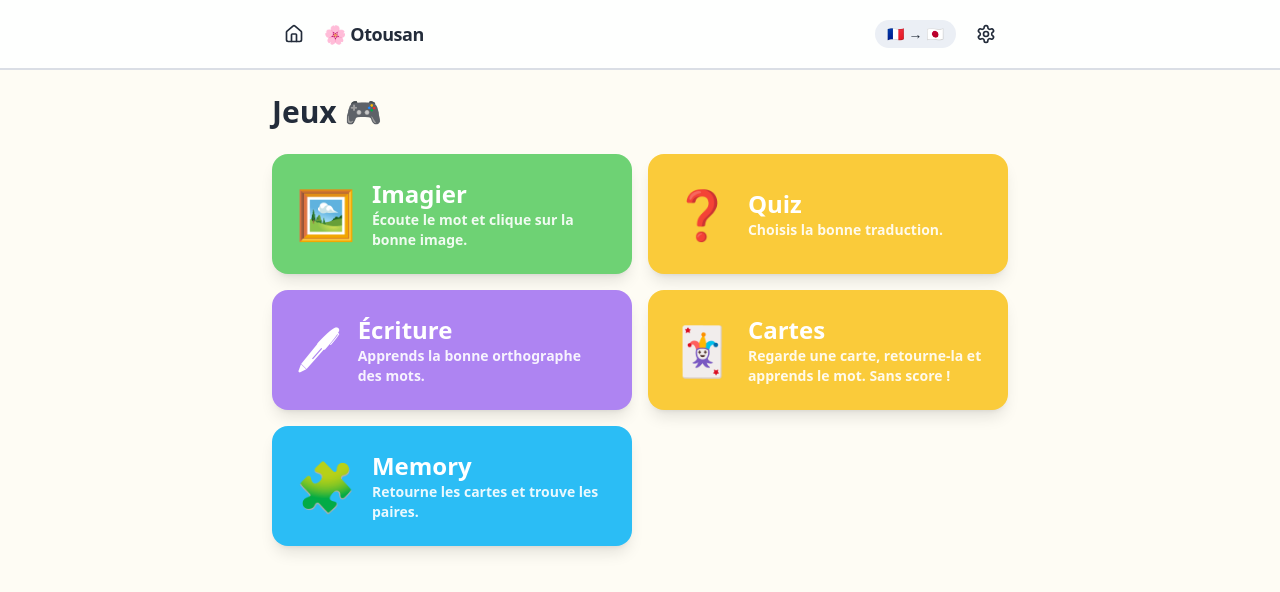
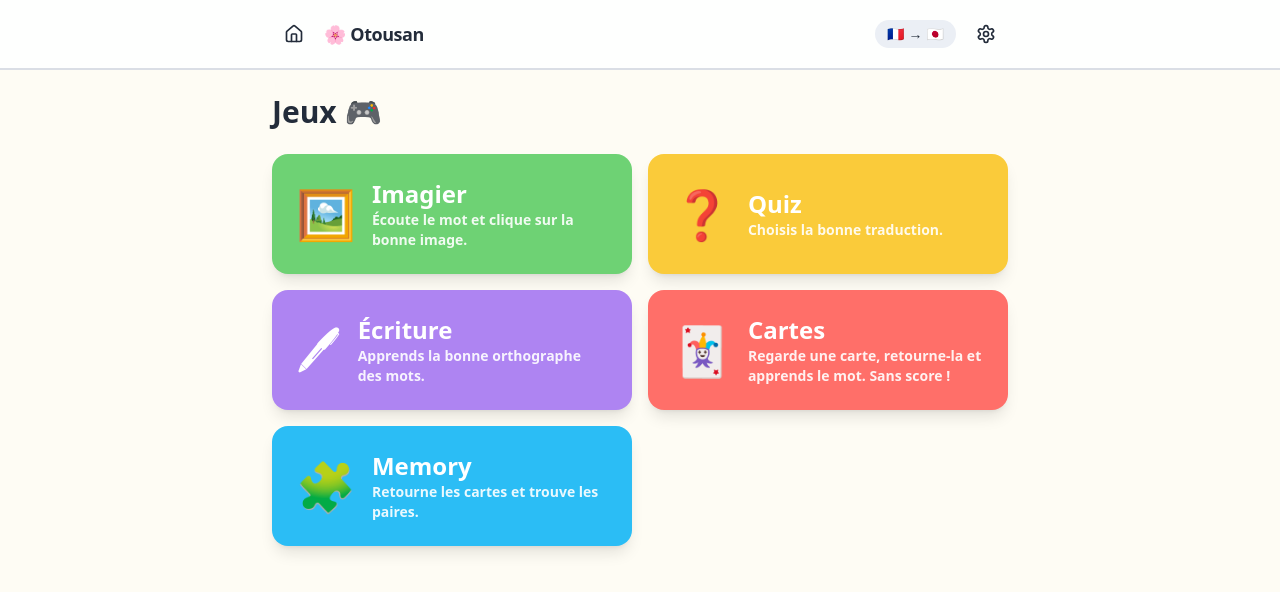
Before and after one commit to VivicatcHub/OtousanProjectReborn, a React (Vite) app: page /games in a window 1280 px wide. Both pictures are taken after a click on the button "C'est parti ! 🚀". Shown: the top 592 px of the page. Built offline with nearby package versions, Linux system fonts and the light colour scheme.

Commit message:
feat: change card color

```diff
--- a/src/index.css
+++ b/src/index.css
@@ -9,6 +9,7 @@
   --color-grass: oklch(0.78 0.16 145); /* green */
   --color-sun: oklch(0.86 0.16 90); /* yellow */
   --color-grape: oklch(0.7 0.16 300); /* purple */
+  --color-mint: oklch(0.8 0.13 185); /* teal */
 
   --color-background: oklch(0.99 0.01 95);
   --color-foreground: oklch(0.29 0.03 260);
--- a/src/pages/Games.jsx
+++ b/src/pages/Games.jsx
@@ -19,7 +19,7 @@ const GAMES = [
     to: "/games/article",
     key: "games.article",
     emoji: "😩",
-    color: "bg-brand text-foreground",
+    color: "bg-mint text-foreground",
   },
   {
     to: "/games/writing",
@@ -31,7 +31,7 @@ const GAMES = [
     to: "/games/flashcards",
     key: "games.flashcards",
     emoji: "🃏",
-    color: "bg-sun text-foreground",
+    color: "bg-brand text-foreground",
   },
   {
     to: "/games/memory",
```
